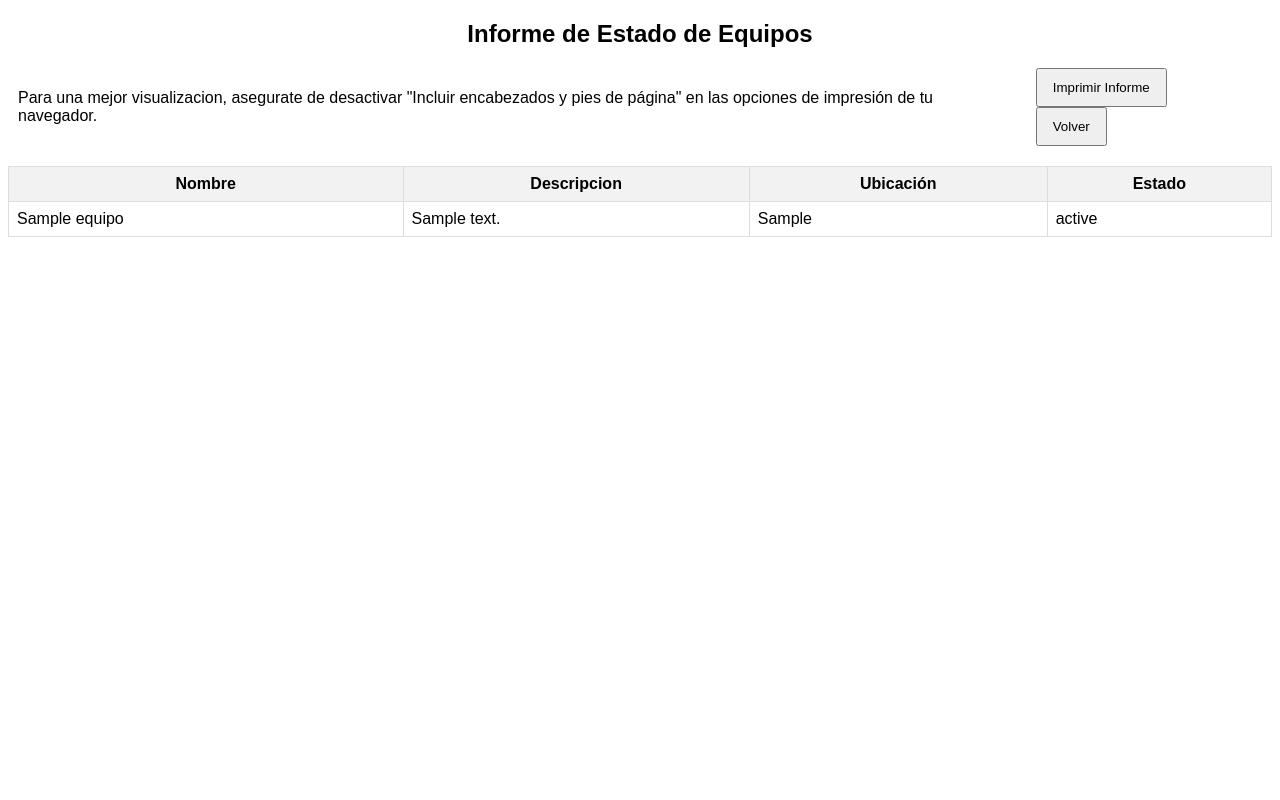
After one commit to mihue675/Hospital, a PHP site: page /Hospital/pages/equipos/reporte.php in a window 1280 px wide. The commit adds this page. Run offline with PHP 8.4, Linux system fonts and the light colour scheme; the visitor is signed in with stand-in values (Sample User, id 1); tables that the repository leaves empty or names only in its code hold one stand-in row (values such as "Sample post").

Commit message:
informe de equipos

```diff
--- a/app/client/pages/equipos/index.php
+++ b/app/client/pages/equipos/index.php
@@ -150,6 +150,10 @@ if (isset($_POST['btnDarDeBaja'])) {
         <div>
             <button type="button" onclick="window.location.href = './alta.php'" class="btn-alta">Alta de equipo</button>
         </div>
+
+        <div>
+            <button type="button" onclick="window.location.href = './reporte.php'" class="btn-alta">Informe de estado</button>
+        </div>
     </div>
 
     <div class="contenedor-equipos">
--- /dev/null
+++ b/app/client/pages/equipos/reporte.php
@@ -0,0 +1,79 @@
+<?php
+session_start();
+require_once __DIR__ . "/../../../server/controller/equipos.php";
+
+if (!isset($_SESSION['idUsuario'])) {
+    header("Location: ../../index.php");
+    exit();
+}
+
+$equipos = ObtenerEquipos();
+?>
+<html>
+<head>
+    <style>
+        /* lo pongo asi porque no tendria que haber un css para esto */
+        body { font-family: Arial, sans-serif; }
+        h2 { text-align: center; margin-top: 20px;}
+        table { width: 100%; border-collapse: collapse; }
+        th, td { padding: 8px; border: 1px solid #ddd; }
+        th { background-color: #f2f2f2; }
+
+        .aviso {
+            display: flex;
+            justify-content: space-between;
+            align-items: center;
+            margin: 20px 0;
+        }
+
+        /* solo para cuando imprimo */
+        @media print {
+            body { margin: 0; }
+            h2 { page-break-after: avoid; }
+            table { page-break-inside: auto; }
+            tr { page-break-inside: avoid; page-break-after: auto; }
+            button { display: none; } /* para q no aparezcan a la hora de imprimir */
+            .print-instructions { display: none; } /* lo mismo pero para las instrucciones */
+        }
+    </style>
+
+    <script>
+        function printReport() {
+            window.print();
+        }
+    </script>
+</head>
+
+<body>
+    <h2>Informe de Estado de Equipos</h2>
+    <div class="aviso">
+
+        <p class="print-instructions" style="margin: 0 10px">
+        Para una mejor visualizacion, asegurate de desactivar "Incluir encabezados y pies de página" en las opciones de impresión de tu navegador.
+        </p>
+
+        <div>
+        <button onclick="printReport()" style="margin: 0 10px; padding: 10px 15px;">Imprimir Informe</button>
+        <button onclick="window.location.href='./index.php'" style="margin: 0 10px; padding: 10px 15px;">Volver</button>
+        </div>
+
+    </div>
+
+    <table>
+            <tr>
+                <th>Nombre</th>
+                <th>Descripcion</th>
+                <th>Ubicación</th>
+                <th>Estado</th>
+            </tr>
+            <?php foreach ($equipos as $equipo): ?>
+                <tr>
+                    <td><?php echo ($equipo['nombre']); ?></td>
+                    <td><?php echo ($equipo['descripcion']); ?></td>
+                    <td><?php echo ($equipo['ubicacion']); ?></td>
+                    <td><?php echo ($equipo['estado']); ?></td>
+                </tr>
+            <?php endforeach; ?>
+    </table>
+</body>
+</html>
```
